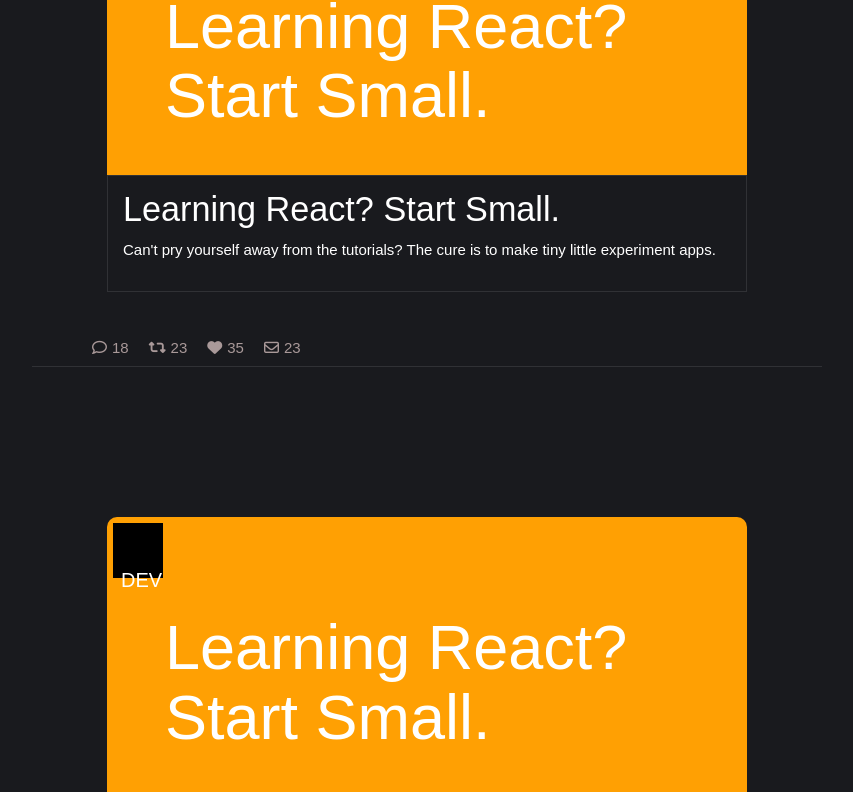
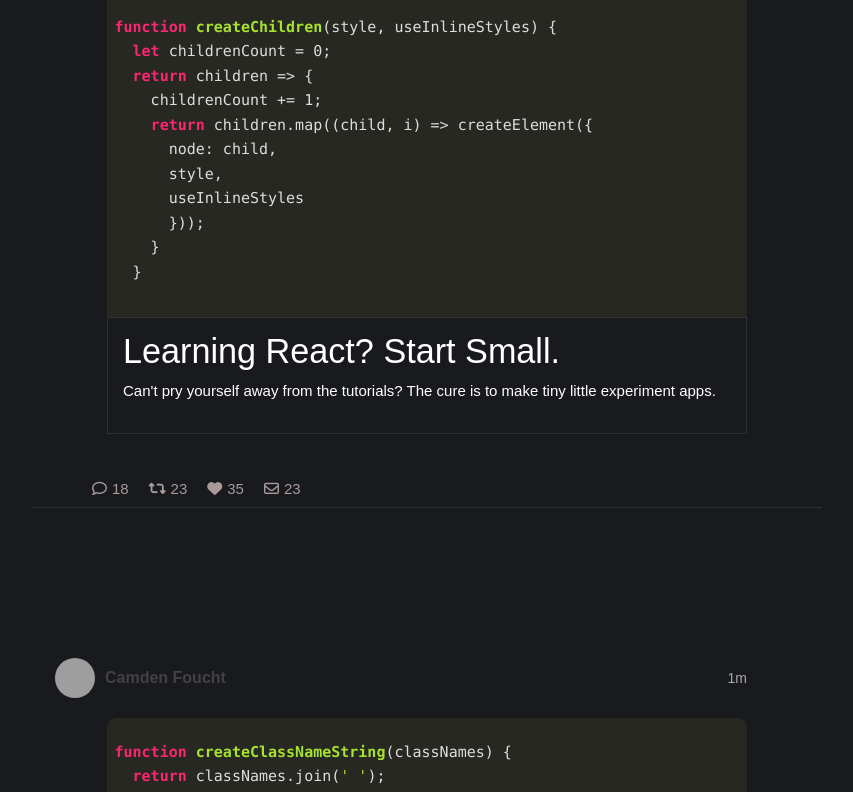
Before and after one commit to mujibsardar/just_examples, a React (Create React App) app in the folder frontend/: page / in a window 1280 px wide. Shown: the part 379-1171 px from the top of the page, without its empty margins (213-1066 px from the left). Built offline with nearby package versions, Linux system fonts and the light colour scheme; grey boxes are pictures that could not be loaded.

Commit message:
update cardfeed

```diff
--- a/frontend/src/components/Card/style.css
+++ b/frontend/src/components/Card/style.css
@@ -55,9 +55,9 @@
 }
 
 /* Content */
-.post-content {
+/* .post-content {
   padding: 14px 8px;
-}
+} */
 
 .align {
   margin-top: 20px;
--- a/frontend/src/components/Feed/ExampleCard.js
+++ b/frontend/src/components/Feed/ExampleCard.js
@@ -22,7 +22,9 @@ export default class SocialCard extends React.Component {
             <BottomText />
             <Features />
           </div>
+
           <div className="wrapper">
+          <Nav />
             <TopPicture />
             <BottomText />
             <Features />
--- a/frontend/src/components/Feed/TopPicture.js
+++ b/frontend/src/components/Feed/TopPicture.js
@@ -1,4 +1,5 @@
 import React from "react";
+import Body from "../Card/Body";
 
 
 
@@ -10,11 +11,8 @@ export default class TopPicture extends React.Component {
     render() {
       return (
         <div className="topPicture">
-          <div className="logo">
-            <h1>DEV</h1>
-          </div>
           <div className="text">
-            <h1>Learning React? Start Small.</h1>
+            <Body />
           </div>
         </div>
       );
--- a/frontend/src/components/Feed/style.css
+++ b/frontend/src/components/Feed/style.css
@@ -20,9 +20,10 @@ body {
     width: 100%;
     height: 280px;
     padding-top: 0px;
-    background-color: #ffa003;
+    /* background-color: #ffa003; */
     color: white;
     border-radius: 10px 10px 0px 0px;
+    background: rgb(39, 40, 34);
 }
 
 .topPicture .logo {
@@ -40,19 +41,20 @@ body {
     font-weight: 300;
 }
 
-.topPicture .text {
+/* .topPicture .text {
     font-size: 22px;
     padding-left: 58px;
-}
+} */
 
-.topPicture .text h1 {
+/* .topPicture .text h1 {
     font-weight: 300;
     margin-top: 20px;
-}
+} */
 
 .bottomText {
     padding: 15px;
     border: 1px solid rgba(255, 255, 255, 0.1);
+    margin-top: -22px;
 }
 
 .bottomText h4 {
--- a/frontend/src/components/Footer/style.css
+++ b/frontend/src/components/Footer/style.css
@@ -5,7 +5,6 @@
 #custom-footer {
     display: block;
     padding: 20px 0 0 0;
-    background-color: #212121;
     text-align: center;
     color: #fff;
 }
```
